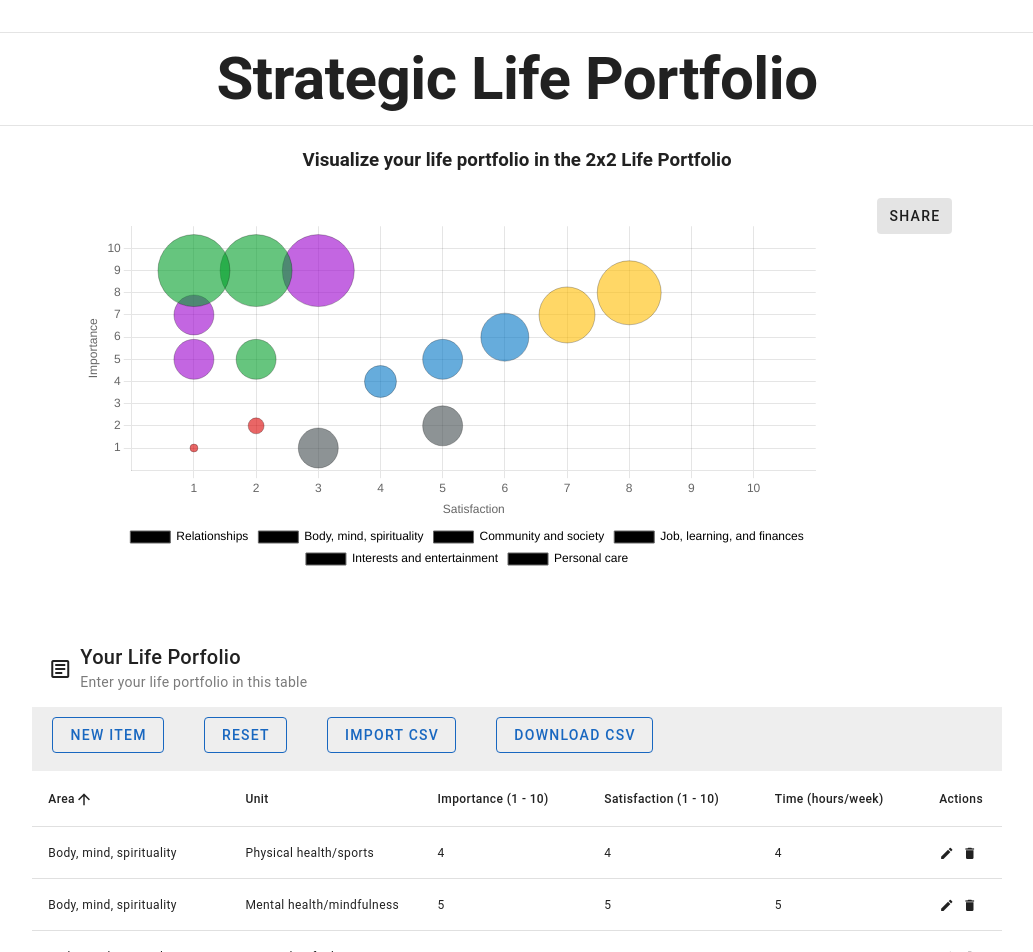
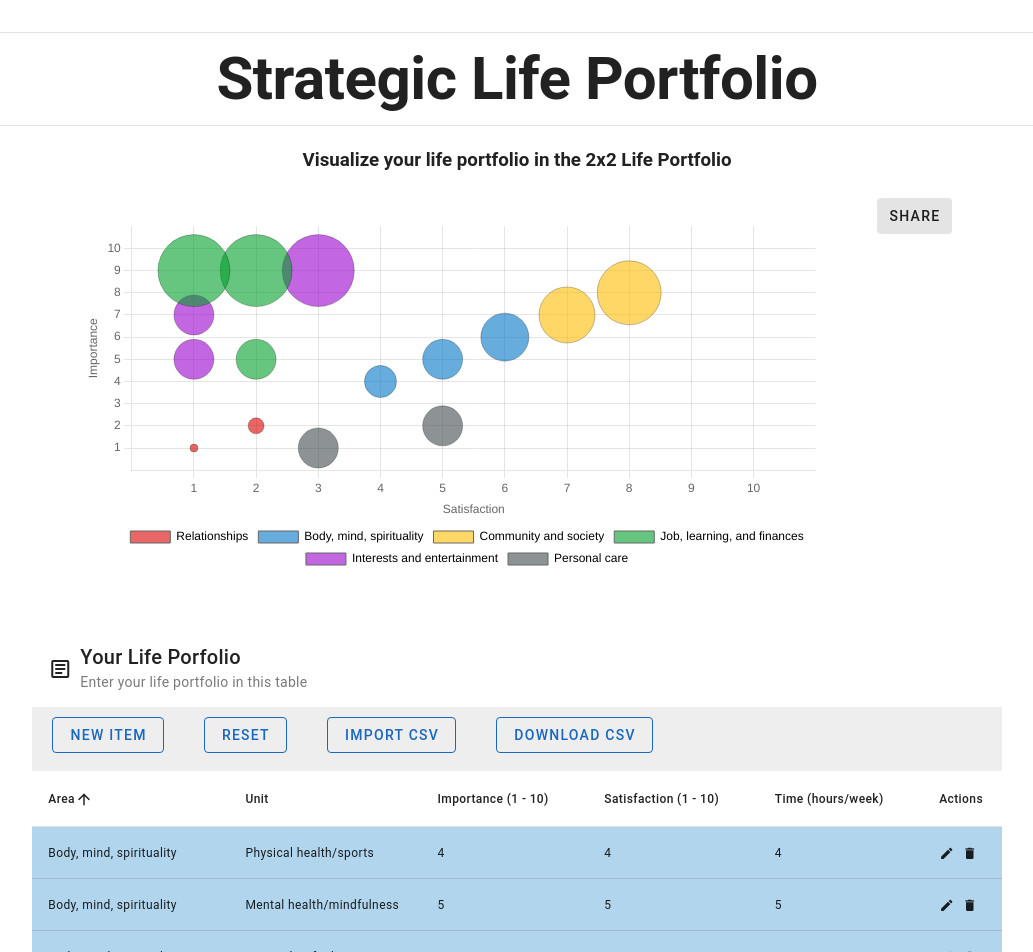
Before and after one commit to cameronlai/strategic-life-portfolio, a Vue app: page / in a window 1280 px wide. Shown: the top 952 px of the page, without its empty margins (123-1156 px from the left). Built offline with nearby package versions, Linux system fonts and the light colour scheme.

Commit message:
Fix table color

```diff
--- a/src/components/Home.vue
+++ b/src/components/Home.vue
@@ -184,13 +184,33 @@
                   </v-dialog>
                 </v-toolbar>
               </template>
-              <template v-slot:item.actions="{ item }">
+              <template v-slot:item="{ item }">
+                <!-- write tr with background inline colour of orange, don't call getRowClass function-->
+                <tr :style="{ backgroundColor: getRowColor(item.area) }">
+                  <td>
+                    {{ item.area }}
+                  </td>
+                  <td>
+                    {{ item.unit }}
+                  </td>
+                  <td>
+                    {{ item.importance }}
+                  </td>
+                  <td>
+                    {{ item.satisfaction }}
+                  </td>
+                  <td>
+                    {{ item.time }}
+                  </td>
+                  <td>
                     <v-icon class="me-2" size="small" @click="editItem(item)">
                       mdi-pencil
                     </v-icon>
                     <v-icon size="small" @click="deleteItem(item)">
                       mdi-delete
                     </v-icon>
+                  </td>
+                </tr>
               </template>
             </v-data-table>
           </v-card>
@@ -490,7 +510,7 @@ export default {
               generateLabels: (chart) => {
                 return this.chartLabels.map((x, i) => ({
                   text: `${x.label}`,
-                  fillStyle: `${x.color}`,
+                  fillStyle: this.getRowColorString(x.label, 0.6),
                   index: i,
                 }));
               },
@@ -650,10 +670,6 @@ export default {
       }[];
       for (let i = 0; i < this.tableData.length; i++) {
         let item = this.tableData[i];
-        const colorCode = this.chartLabels
-          .find((x) => x.label === item.area)
-          .color.join(",");
-        const opacityCode = 0.6;
         datasets.push({
           label: [item.area, item.unit],
           data: [
@@ -663,7 +679,7 @@ export default {
               r: item.time * 4,
             },
           ],
-          backgroundColor: `rgba(${colorCode},${opacityCode})`,
+          backgroundColor: this.getRowColorString(item.area, 0.6),
         });
       }
       this.chartData = {
@@ -679,6 +695,13 @@ export default {
       link.href = dataURL;
       link.click();
     },
+    getRowColor(area) {
+      return this.getRowColorString(area, 0.3);
+    },
+    getRowColorString(area, opacity) {
+      const colorCode = this.chartLabels.find((x) => x.label === area).color;
+      return `rgba(${colorCode},${opacity})`;
+    },
   },
 };
 </script>
```
Lines whose indentation alone changed are shown as unchanged.
